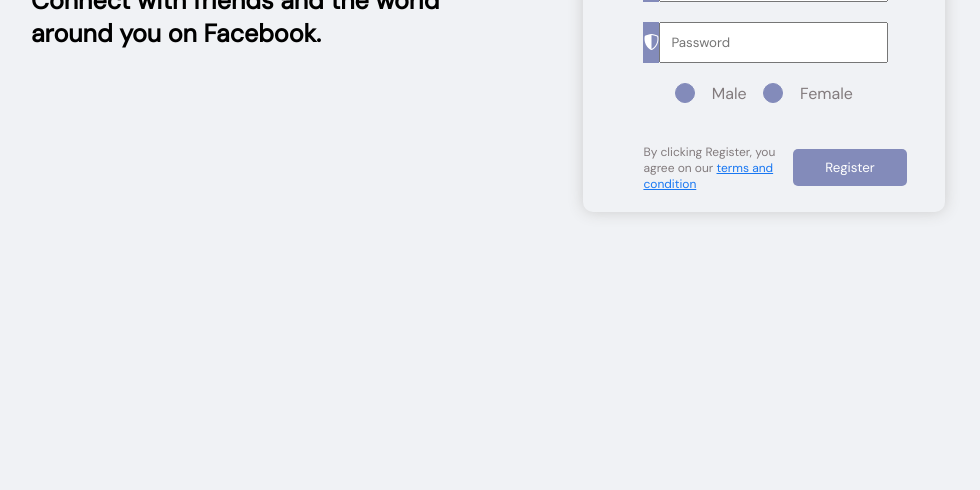
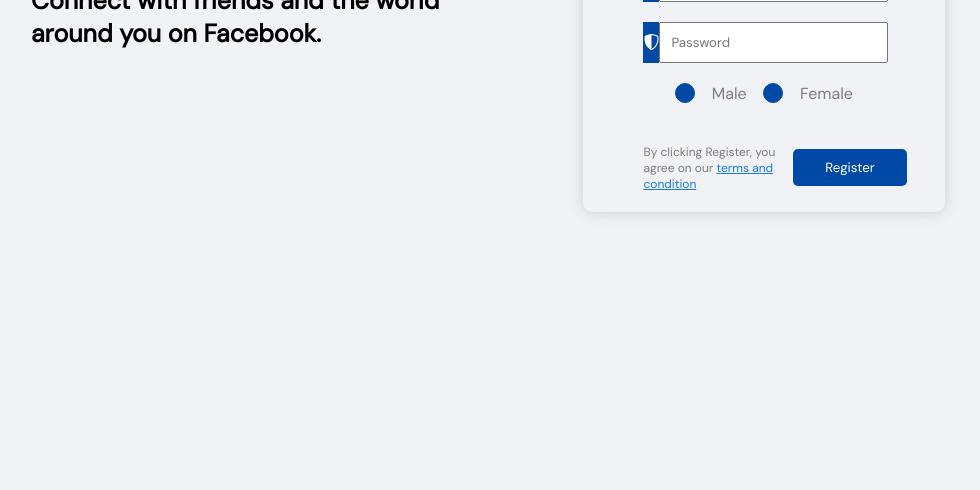
Before and after one commit to SanthanaMaharajan/registration-form, a plain HTML site: page index.html in a window 1280 px wide. Shown: the part 310-800 px from the top of the page, without its empty margins (132-1112 px from the left). Drawn offline with nearby package versions, Linux system fonts and the light colour scheme.

Commit message:
style.css

```diff
--- a/css/style.css
+++ b/css/style.css
@@ -60,7 +60,7 @@
 }
 .form-icon{
 	width:15%;
-	background-color:rgb(131,139,186);
+	background-color:rgb(0,73,167);
 }
 .form-icon i{
 	display:block;
@@ -97,17 +97,17 @@
 	margin:auto;
 	padding:10px 2rem;
 	border:none;
-	background-color:rgb(131,139,186);
+	background-color:rgb(0,73,167);
 	color:#fff;
 	border-radius:5px;
 }
 input[type="radio"]{
 	appearance: none;
-	border: 1px solid rgb(131,139,186) ;
+	border: 1px solid rgb(0,73,167) ;
 	border-radius:50%;
 	width: 20px;
 	height: 20px;
-	background-color:rgb(131,139,186);
+	background-color:rgb(0,73,167);
 }
 input[type="radio"]:checked {
     appearance: none;
```
